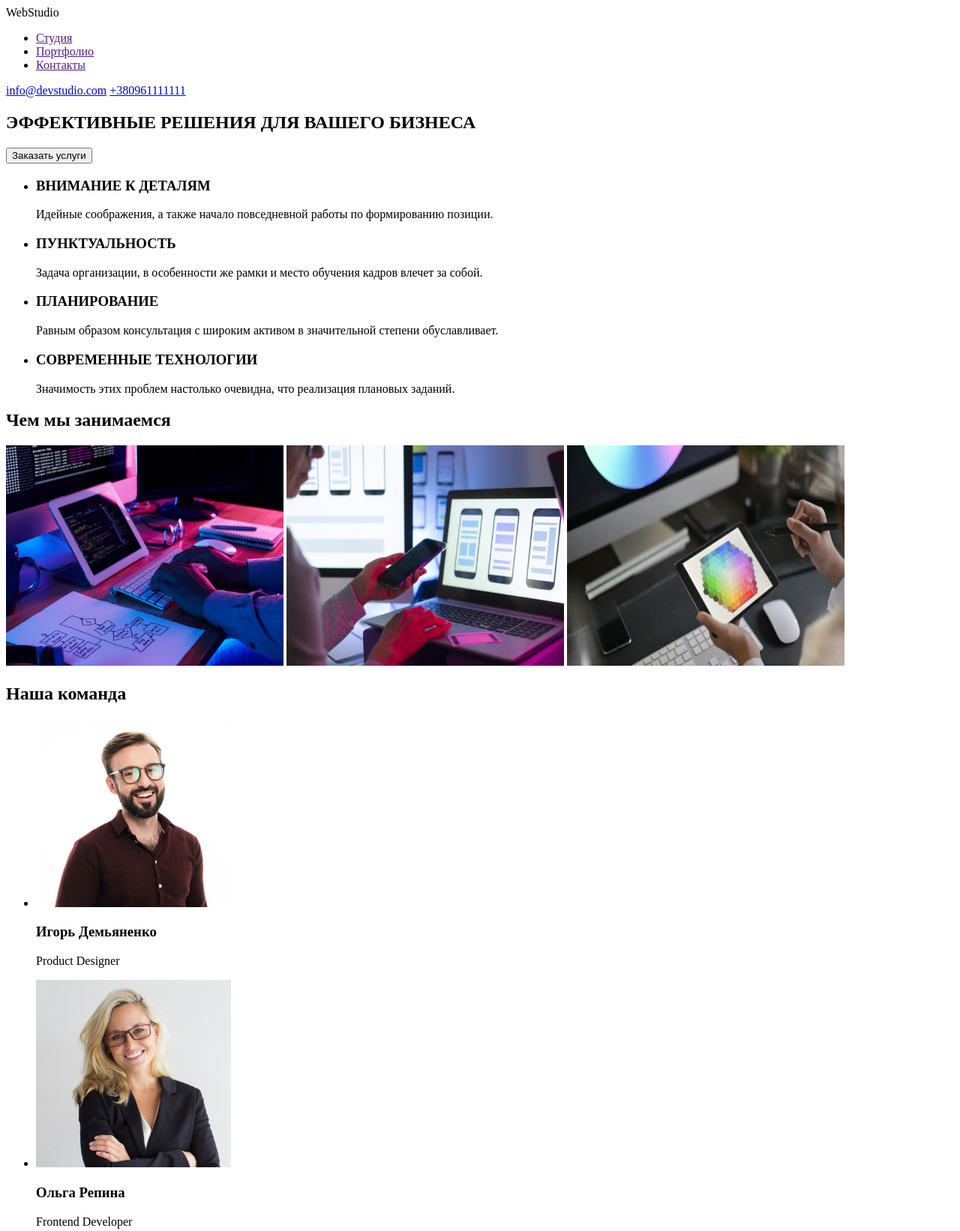
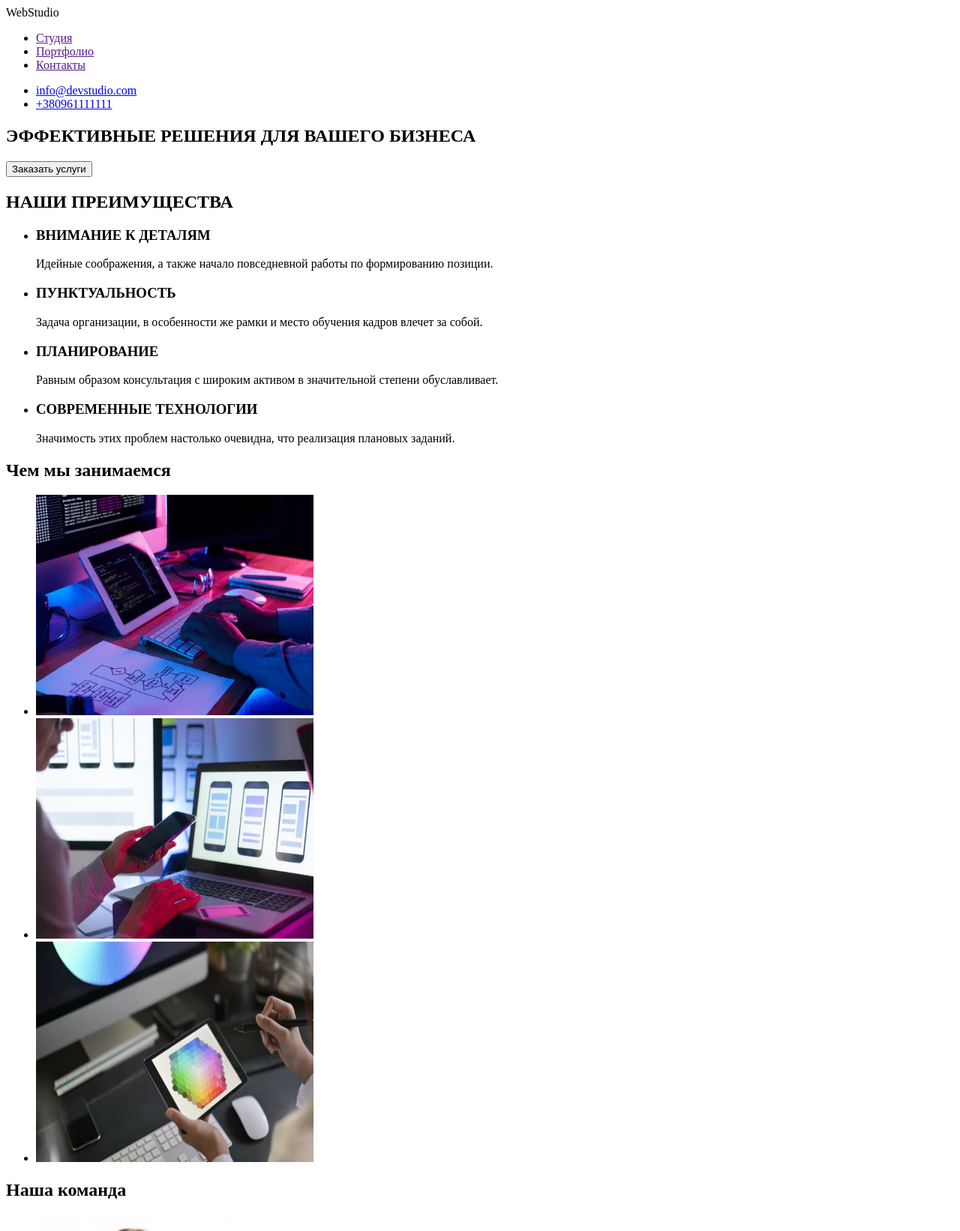
Before and after one commit to DoctorDenis/goit-markup-hw-01, a plain HTML site: page index.html in a window 1280 px wide. Shown: the top 1642 px of the page at 75% size. Drawn offline with Linux system fonts and the light colour scheme.

Commit message:
Fixes some issues

```diff
--- a/index.html
+++ b/index.html
@@ -9,16 +9,19 @@
 </head>
 <body>
   <header>
+    <nav>
       <a><span>Web</span>Studio</a>
-    <nav>
       <ul>
           <li><a href="">Студия</a></li>
           <li><a href="">Портфолио</a></li>
           <li><a href="">Контакты</a></li>
       </ul>
-      <a href="mailto:info@devstudio.com">info@devstudio.com</a>
-      <a href="tel:+380961111111">+380961111111</a>
+      <ul>
+        <li><a href="mailto:info@devstudio.com">info@devstudio.com</a></li>
+        <li><a href="tel:+380961111111">+380961111111</a></li>
+      </ul>
     </nav>
+
     <section>
       <h1>ЭФФЕКТИВНЫЕ РЕШЕНИЯ ДЛЯ ВАШЕГО БИЗНЕСА</h1>
       <button type="button">Заказать услуги</button>
@@ -27,6 +30,7 @@
 
   <main>
     <section>
+      <h2>НАШИ ПРЕИМУЩЕСТВА</h2>
       <ul>
         <li><h3>ВНИМАНИЕ К ДЕТАЛЯМ</h3><p>Идейные соображения, а также начало повседневной работы по формированию позиции.</p></li>
         <li><h3>ПУНКТУАЛЬНОСТЬ</h3><p>Задача организации, в особенности же рамки и место обучения кадров влечет за собой.</p></li>
@@ -37,54 +41,54 @@
 
     <section>
       <h2>Чем мы занимаемся</h2>
-      <img src="./images/hands_on_the_tablet.jpg" width="370" height="294" alt="Man sitting at the table and holding hands on the keyboard. In front of him are screens of desktop and tablet">
-      <img src="./images/woman_looks_into_the_phone.jpg" width="370" height="294" alt="Laptop with woman's right hand on it. In left hand she holds the phone">
-      <img src="./images/color_grid_hexagon_in_the_tablet.jpg" width="370" height="294" alt="Color picker hexagon grid on the sreen of the tablet. Mac computer on the background">
+      <ul>
+        <li><img src="./images/hands_on_the_tablet.jpg" width="370" height="294"
+          alt="Man is sitting at the table and holding hands on the keyboard"></li>
+        <li><img src="./images/woman_looks_into_the_phone.jpg" width="370" height="294"
+          alt="Woman is holding the phone"></li>
+        <li><img src="./images/color_grid_hexagon_in_the_tablet.jpg" width="370" height="294"
+          alt="Color picker hexagon grid on the sreen of the tablet"></li>
+      </ul>
     </section>
 
     <section>
       <h2>Наша команда</h2>
       <ul>
         <li>
-          <div>
           <img src="./images/igor_demyanenko.jpg" width="260" alt="The photo of man - Igor Demyanenko">
           <h3>Игорь Демьяненко</h3>
           <p>Product Designer</p>
-          </div>
         </li>
         <li>
-          <div>
           <img src="./images/olga_repina.jpg" width="260" alt="The photo of woman - Olga Repina">
           <h3>Ольга Репина</h3>
           <p>Frontend Developer</p>
-          </div>
         </li>
         <li>
-          <div>
           <img src="./images/nikolay_tarasov.jpg" width="260" alt="The photo of man - Nikolay Tarasov">
           <h3>Николай Тарасов</h3>
           <p>Marketing</p>
-          </div>
         </li>
         <li>
-          <div>
           <img src="./images/mikhail_ermakov.jpg" width="260" alt="The photo of man - Mikhail Ermakov">
           <h3>Михаил Ермаков</h3>
           <p>UI Designer</p>
-          </div>
         </li>
       </ul>
     </section>
   </main>
+
   <footer>
     <a><span>Web</span>Studio</a>
     <address>
-      <a href="https://www.google.com/maps/place/Lesi+Ukrainky+Blvd,+26,+Kyiv,+02000/@50.426458,30.5382402,19.94z/data=!4m13!1m7!3m6!1s0x40d4cf0e033ecbe9:0x57a4dffefec77da0!2sLesi+Ukrainky+Blvd,+26,+Kyiv,+02000!3b1!8m2!3d50.4265807!4d30.5383859!3m4!1s0x40d4cf0e033ecbe9:0x57a4dffefec77da0!8m2!3d50.4265807!4d30.5383858" target="_blank" rel="noopener noreferrer">г. Киев, пр-т Леси Украинки, 26</a>
-      <br>
-      <a href="mailto:info@devstudio.com">info@devstudio.com</a>
-      <br>
-      <a href="tel:+380961111111">+380961111111</a>
+      <ul>
+        <li><a href="https://www.google.com/maps/place/Lesi+Ukrainky+Blvd,+26,+Kyiv,+02000/@50.426458,30.5382402,19.94z/data=!4m13!1m7!3m6!1s0x40d4cf0e033ecbe9:0x57a4dffefec77da0!2sLesi+Ukrainky+Blvd,+26,+Kyiv,+02000!3b1!8m2!3d50.4265807!4d30.5383859!3m4!1s0x40d4cf0e033ecbe9:0x57a4dffefec77da0!8m2!3d50.4265807!4d30.5383858"
+          target="_blank" rel="noopener noreferrer">г. Киев, пр-т Леси Украинки, 26</a></li>
+        <li><a href="mailto:info@devstudio.com">info@devstudio.com</a></li>
+        <li><a href="tel:+380961111111">+380961111111</a></li>
+      </ul>
     </address>
   </footer>
+
 </body>
 </html>
```
Lines whose indentation alone changed are shown as unchanged.
